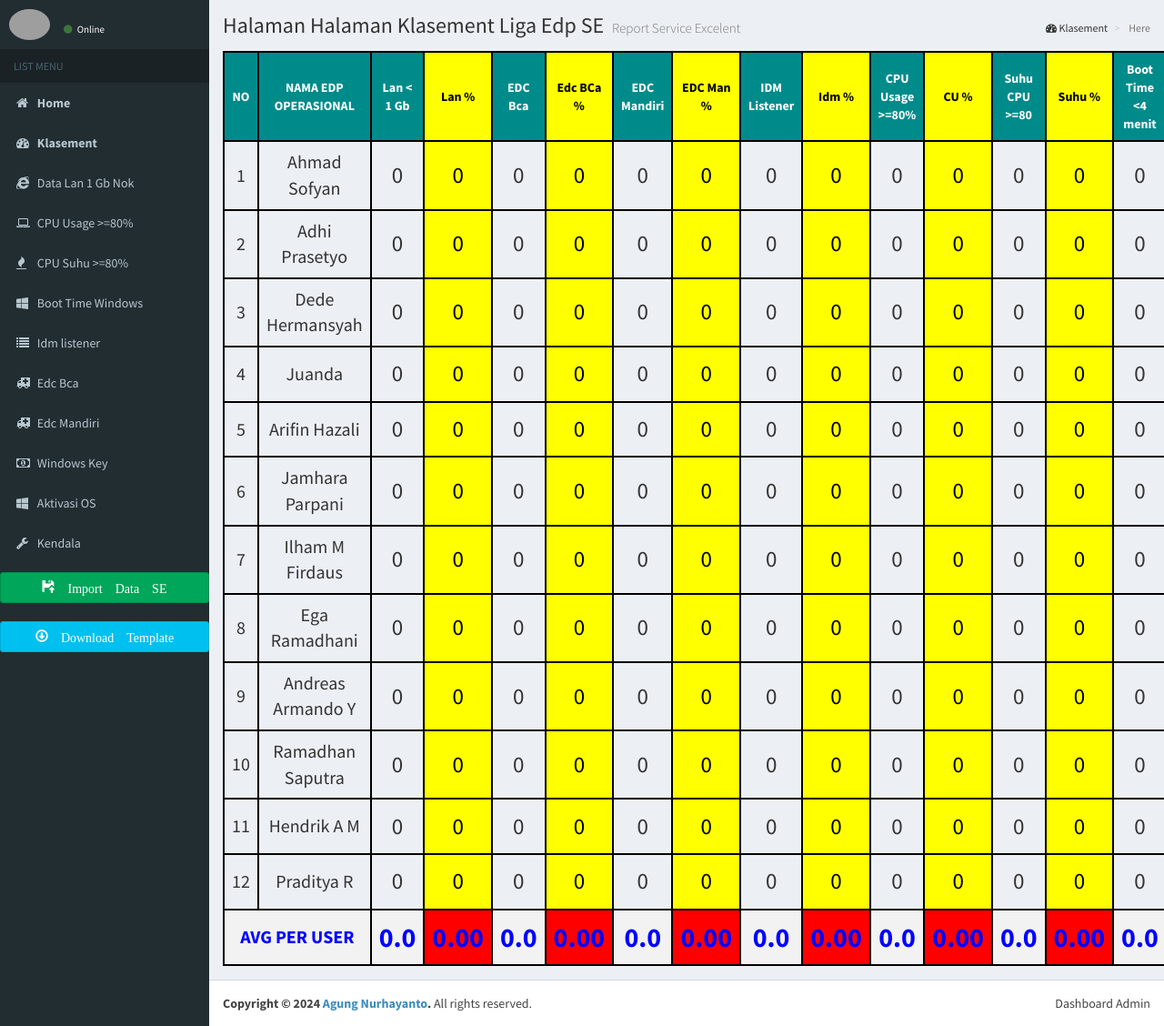
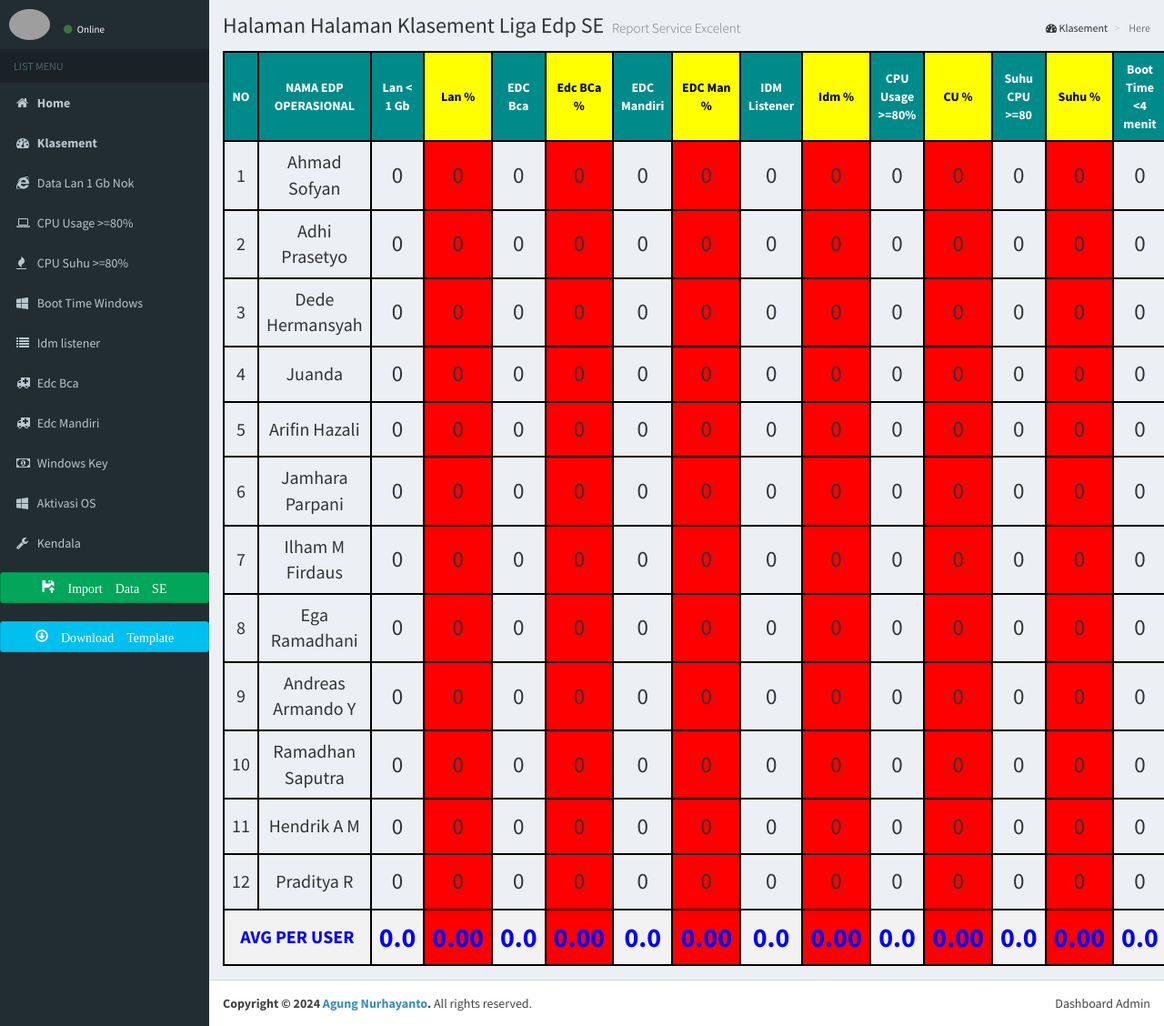
Before and after one commit to agungnurhayanto/MONITORING_SERVICE_EXCELENT, a CodeIgniter app: page /Klasement in a window 1280 px wide. Shown: the part 50-1178 px from the top of the page at 91% size. Run offline with CodeIgniter, Linux system fonts and the light colour scheme; a user stored in the database is signed in; data that the repository does not hold is empty; grey boxes are pictures that could not be loaded.

Commit message:
Finishing 80%

```diff
--- a/application/views/klasement/home.php
+++ b/application/views/klasement/home.php
@@ -245,24 +245,34 @@ $users = array_map(function($key, $user) use ($total_rows, $total_rows_usage, $t
 
                     <td style="font-size: 20px;"><?= $user['name']; ?></td>
                     <td style="font-size: 25px;"><?= $user['total_lan']; ?></td>
-                    <td style="font-size: 25px ; background-color: yellow; color: black; "><?= $user['persen_lan']; ?></td>
+                    <td style="font-size: 25px; <?= getBackgroundColor($user['persen_lan']); ?>"><?= $user['persen_lan']; ?></td>
+
                     <td style="font-size: 25px;"><?= $user['edc_bca']; ?></td>
-                    <td style="font-size: 25px; background-color: yellow; color: black;"><?= $user['persen_bca']; ?></td>
+                    <td style="font-size: 25px; <?= getBackgroundColor($user['persen_bca']); ?>"><?= $user['persen_bca']; ?></td>
+
                     <td style="font-size: 25px;"><?= $user['edc_mandiri']; ?></td>
-                    <td style="font-size: 25px; background-color: yellow; color: black;"><?= $user['persen_mandiri']; ?></td>
+                    <td style="font-size: 25px; <?= getBackgroundColor($user['persen_mandiri']); ?>"><?= $user['persen_mandiri']; ?></td>
+
                     <td style="font-size: 25px;"><?= $user['idm_listener']; ?></td>
-                    <td style="font-size: 25px; background-color: yellow; color: black;"><?= $user['persen_listener']; ?></td>
+                    <td style="font-size: 25px; <?= getBackgroundColor($user['persen_listener']); ?>"><?= $user['persen_listener']; ?></td>
+
                     <td style="font-size: 25px;"><?= $user['total_cpu']; ?></td>
-                    <td style="font-size: 25px; background-color: yellow; color: black;"><?= $user['persen_cpu_usage']; ?></td>
+                    <td style="font-size: 25px; <?= getBackgroundColor($user['persen_cpu_usage']); ?>"><?= $user['persen_cpu_usage']; ?></td>
+
                     <td style="font-size: 25px;"><?= $user['total_suhu']; ?></td>
-                    <td style="font-size: 25px; background-color: yellow; color: black;"><?= $user['persen_suhu']; ?></td>
+                    <td style="font-size: 25px; <?= getBackgroundColor($user['persen_suhu']); ?>"><?= $user['persen_suhu']; ?></td>
+
                     <td style="font-size: 25px;"><?= $user['total_time']; ?></td>
-                    <td style="font-size: 25px; background-color: yellow; color: black;"><?= $user['persen_boottime']; ?></td>
+                    <td style="font-size: 25px; <?= getBackgroundColor($user['persen_boottime']); ?>"><?= $user['persen_boottime']; ?></td>
+
                     <td style="font-size: 25px;"><?= $user['key_windows']; ?></td>
-                    <td style="font-size: 25px; background-color: yellow; color: black;"><?= $user['persen_key_windows']; ?></td>
+                    <td style="font-size: 25px; <?= getBackgroundColor($user['persen_key_windows']); ?>"><?= $user['persen_key_windows']; ?></td>
+
                     <td style="font-size: 25px;"><?= $user['aktivasi_os']; ?></td>
-                    <td style="font-size: 25px; background-color: yellow; color: black;"><?= $user['persen_aktivasi_os']; ?></td>
-                    <td style="font-size: 30px; background-color: red; color: yellow;"><?= $user['total']; ?></td>
+                    <td style="font-size: 25px; <?= getBackgroundColor($user['persen_aktivasi_os']); ?>"><?= $user['persen_aktivasi_os']; ?></td>
+
+                    <td style="font-size: 30px; background-color: orange; color: blue;"><?= number_format($user['total']); ?></td>
+
 
                 </tr>
                 <?php endforeach; ?>
@@ -308,7 +318,7 @@ function getBackgroundColor($value) {
 
 <th style="font-size: 30px; color: blue;"><?= number_format(array_sum(array_column($users, 'aktivasi_os')) / $total_users, 1); ?></th>
 <th style="font-size: 30px; color: blue; <?= getBackgroundColor(number_format(array_sum(array_column($users, 'persen_aktivasi_os')) / $total_users, 2)); ?>"><?= number_format(array_sum(array_column($users, 'persen_aktivasi_os')) / $total_users, 2); ?></th>
-<th style="font-size: 30px; color: blue;"><?= number_format(array_sum(array_column($users, 'total')), 2); ?></th>
+<th style="font-size: 30px; color: blue; background-color: orange;"><?= number_format(array_sum(array_column($users, 'total'))); ?></th>
 
 
 
```
Lines whose indentation alone changed are shown as unchanged.
